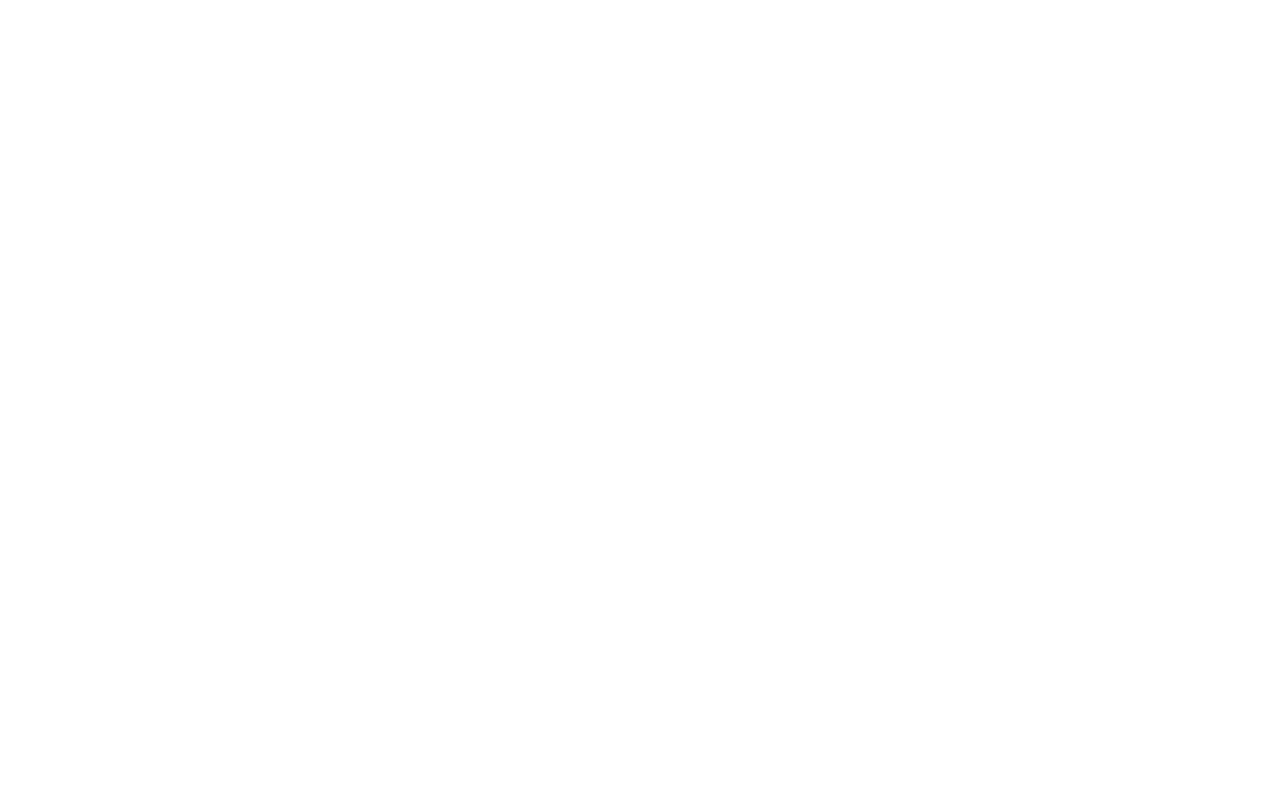
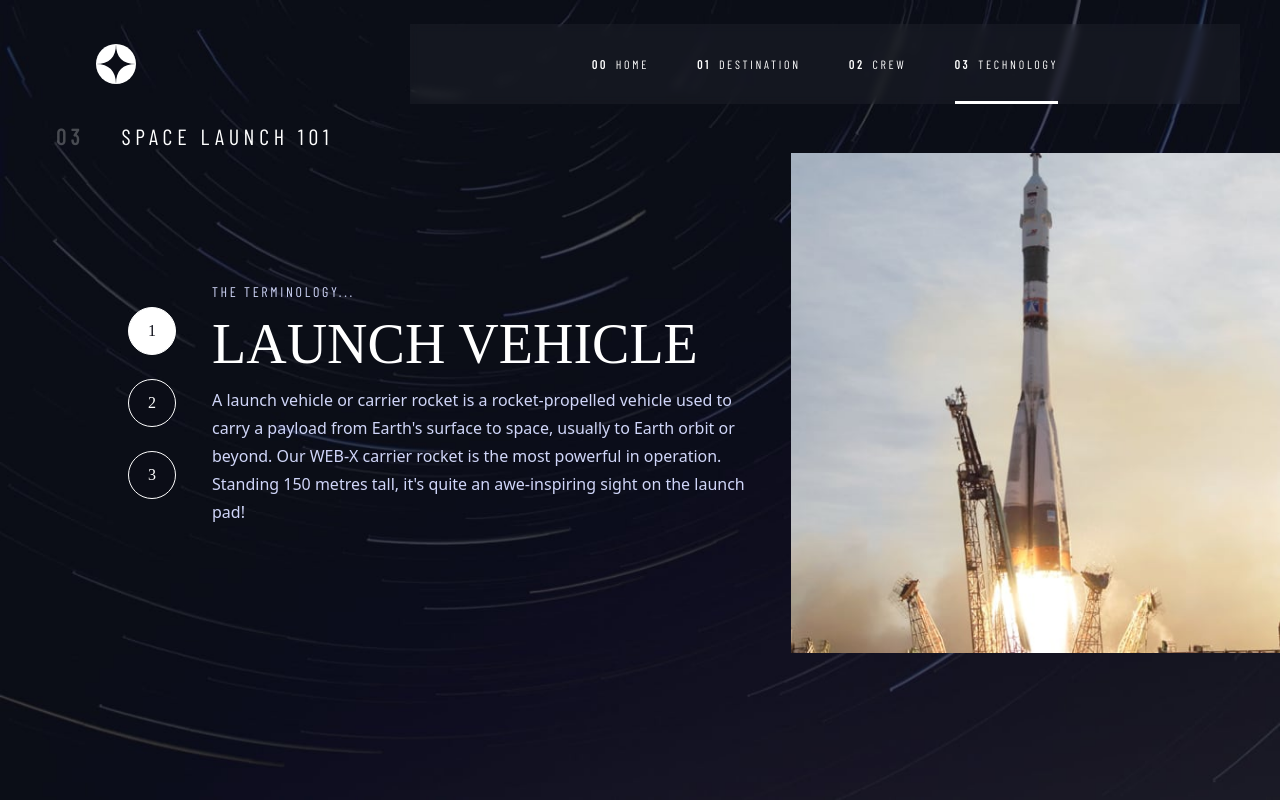
Before and after one commit to Tito-Rollis/Space-Tourism, a React (Create React App) app: page /tech in a window 1280 px wide. Before the commit this address had no page. Built offline with nearby package versions, Linux system fonts and the light colour scheme; a web font is replaced by a local one.

Commit message:
tech page done

```diff
--- a/src/App.js
+++ b/src/App.js
@@ -2,6 +2,7 @@
 import Destination from './pages/destination/index';
 import Crew from './pages/crew/index';
 import './App.css';
+import Tech from './pages/tech/tech';
 import { BrowserRouter, Routes, Route } from 'react-router-dom';
 import DestinationContextProvider from './context/destinationContext';
 function App() {
@@ -12,6 +13,7 @@
                     <Route path="/" exact element={<Home />}></Route>
                     <Route path="/destination" element={<Destination />} />
                     <Route path="/crew" element={<Crew />} />
+                    <Route path="/tech" element={<Tech />} />
                 </Routes>
             </BrowserRouter>
         </DestinationContextProvider>
--- /dev/null
+++ b/src/components/hamburger/hamburgerComponent.js
@@ -0,0 +1,60 @@
+import { useState, useEffect } from 'react';
+
+export default function HamburgerMenu() {
+    const [val, setVal] = useState(false);
+    const toggle = () => setVal(!val);
+    const [clicked, setClicked] = useState(false);
+    const [midDuration, setMidDuration] = useState('duration-1000');
+    const [width, setWidth] = useState('w-1');
+    const [hidden, setHidden] = useState('');
+    const [topWidth, setTopWidth] = useState('w-2');
+    const [topTransform, setTopTransform] = useState('');
+    const [bottomWidth, setBottomWidth] = useState('w-2');
+    const [bottomTransform, setBottomTransform] = useState('');
+    const [color, setColor] = useState('bg-pl');
+    const [z, setZ] = useState('');
+    let clickHandler = (e) => {
+        e.preventDefault();
+        toggle();
+
+        setClicked(!clicked);
+    };
+
+    useEffect(() => {
+        document.onload = setWidth('w-6');
+        document.onload = setTopWidth('w-6');
+        document.onload = setBottomWidth('w-6');
+        if (clicked) {
+            setMidDuration('duration-300');
+            setHidden('-translate-x-6');
+            setTopTransform('rotate-45 translate-y-2');
+            setBottomTransform('-rotate-45 -translate-y-2');
+            setColor('bg-white');
+            setZ('z-40');
+            console.log('clicked');
+        }
+        if (!clicked) {
+            setHidden('');
+            setTopTransform('');
+            setBottomTransform('');
+            setColor('bg-pl');
+        }
+    }, [clicked]);
+
+    return (
+        <button
+            onClick={clickHandler}
+            className={`box-border flex md:hidden flex-col justify-between h-5 overflow-hidden z-10`}
+        >
+            <span
+                className={`h-1 ${topWidth} ${topTransform} transform ${color}  ${z} z-30 rounded transition-all ${midDuration}`}
+            ></span>
+            <span
+                className={`h-1 ${width} ${hidden} ${color} ${z} transform rounded transition-all ${midDuration}`}
+            ></span>
+            <span
+                className={`h-1 ${bottomWidth} ${bottomTransform} transform ${color}  ${z} rounded transition-all ${midDuration}`}
+            ></span>
+        </button>
+    );
+}
--- a/src/components/nav/index.js
+++ b/src/components/nav/index.js
@@ -1,5 +1,6 @@
 import style from './nav.module.css';
 import TextNav from './textNav';
+import HamburgenComponent from '../hamburger/hamburgerComponent';
 function Nav({ number }) {
     const textNav = [
         { title: 'HOME', number: '00', link: '/' },
@@ -8,8 +9,9 @@
         { title: 'TECHNOLOGY', number: '03', link: '/tech' },
     ];
     return (
-        <div className={`flex justify-between items-center h-20`}>
-            <div className={`h-10 w-10 ml-10 md:ml-14 ${style.logo}`}></div>
+        <div className={`flex px-10 justify-between items-center h-20`}>
+            <div className={`h-10 w-10 md:ml-14 ${style.logo}`}></div>
+            <HamburgenComponent />
             <ul
                 className={`h-full  md:flex items-center justify-center hidden md:gap-x-9 lg:gap-x-12 text-wt font-sub text-nav md:text-navMob lg:text-nav ${style.navContainer}`}
             >
--- a/src/pages/destination/index.js
+++ b/src/pages/destination/index.js
@@ -13,7 +13,7 @@
         >
             <Nav number="01" />
             <h1
-                className={`font-sub text-wt text-h5Mob md:text-h5 ml-10 md:ml-14`}
+                className={`font-sub text-wt text-left ml-10 text-h5Mob md:text-h5 md:mt-4 md:ml-14`}
             >
                 <span
                     className="font-bold text-h5 mr-6 md:mr-7"
--- a/src/pages/home/index.js
+++ b/src/pages/home/index.js
@@ -7,7 +7,7 @@
         >
             <Nav number="00" />
             <div
-                className={`flex px-40 flex-col lg:flex-row items-center lg:justify-between flex-1 ${style.homeContent}`}
+                className={`flex px-40 flex-col lg:flex-row items-center justify-center lg:justify-between flex-1 ${style.homeContent}`}
             >
                 {/* TEXT */}
                 <div
--- /dev/null
+++ b/src/pages/tech/tech.js
@@ -0,0 +1,80 @@
+import React, { useState, useLayoutEffect } from 'react';
+import Nav from '../../components/nav/index';
+import styles from './tech.module.css';
+import { data } from '../../api/data';
+
+const DATA_TECH = data.technology;
+export default function Tech() {
+    const [active, setActive] = useState(0);
+    const [size, setSize] = useState(1025);
+    const number = [0, 1, 2];
+    useLayoutEffect(() => {
+        window.addEventListener('resize', () => setSize(window.innerWidth));
+    }, []);
+    return (
+        <div onResiz className={`${styles.container} pt-6`}>
+            <Nav number="03" />
+            <h1
+                className={`font-sub text-wt text-center text-h5Mob md:text-h5 md:text-left md:mt-4 md:ml-14`}
+            >
+                <span
+                    className="font-bold text-h5 mr-6 md:mr-7"
+                    style={{
+                        color: '#FFF',
+                        opacity: '0.25',
+                    }}
+                >
+                    03
+                </span>{' '}
+                SPACE LAUNCH 101
+            </h1>
+            {/* CONTENT */}
+            <div className="flex flex-wrap lg:flex-nowrap justify-center  lg:pl-32 lg:space-x-9 items-center">
+                {/* POINTER */}
+                <div className="flex items-center justify-center flex-row  lg:flex-col mt-6 lg:mt-0 space-x-4 lg:space-x-0 lg:space-y-6 flex-1 ">
+                    {number.map((val) => {
+                        return (
+                            <button
+                                key={val}
+                                onClick={() => setActive(val)}
+                                className={` rounded-full h-12 w-12 border border-wt ${
+                                    active === val ? 'bg-wt' : 'bg-bk'
+                                } justify-center items-center flex`}
+                            >
+                                <h1
+                                    className={`font-main text-body  ${
+                                        active === val ? 'text-bk' : 'text-wt'
+                                    }`}
+                                >
+                                    {val + 1}
+                                </h1>
+                            </button>
+                        );
+                    })}
+                </div>
+                {/* DETAIL */}
+                <div className="flex flex-col items-center lg:items-start mt-6 lg:mt-0">
+                    <h1 className="text-h5Mob text-pl font-sub">
+                        THE TERMINOLOGY...
+                    </h1>
+                    <h1 className="font-main lg:text-h3 text-h4 text-wt text-center lg:text-left">
+                        {DATA_TECH[active].name.toUpperCase()}
+                    </h1>
+                    <p className="text-pl mx-12 lg:mx-0 lg:text-body text-bodyMob text-center lg:text-left">
+                        {DATA_TECH[active].description}
+                    </p>
+                </div>
+                <img
+                    className="order-first w-screen lg:order-last mt-6 lg:mt-0"
+                    style={{ height: size > 1024 ? '500px' : '130px' }}
+                    src={
+                        size > 1024
+                            ? DATA_TECH[active].images.portrait
+                            : DATA_TECH[active].images.landscape
+                    }
+                    alt={DATA_TECH[active].name}
+                />
+            </div>
+        </div>
+    );
+}
--- /dev/null
+++ b/src/pages/tech/tech.module.css
@@ -0,0 +1,42 @@
+.container {
+    background-image: url('../../assets/img/technology/background-technology-desktop.jpg');
+    background-size: cover;
+    background-position: center;
+    background-repeat: no-repeat;
+    height: 100vh;
+    width: 100%;
+}
+
+.content {
+    width: 100%;
+    gap: 10%;
+}
+
+.leftcontent {
+    display: flex;
+    flex-direction: column;
+    width: 30%;
+}
+
+.sidebar {
+    width: 100%;
+}
+
+@media (min-width: 768px) {
+    .sidebar {
+        width: 30%;
+    }
+    /* .container {
+        background-image: url('../../assets/img/destination/background-destination-tablet.jpg');
+        background-size: cover;
+        background-position: center;
+        background-repeat: no-repeat;
+    } */
+}
+
+@media (min-width: 1024px) {
+    /* .container {
+        background-image: url('../../assets/img/destination/background-destination-desktop.jpg');
+        background-size: cover;
+    } */
+}
```
